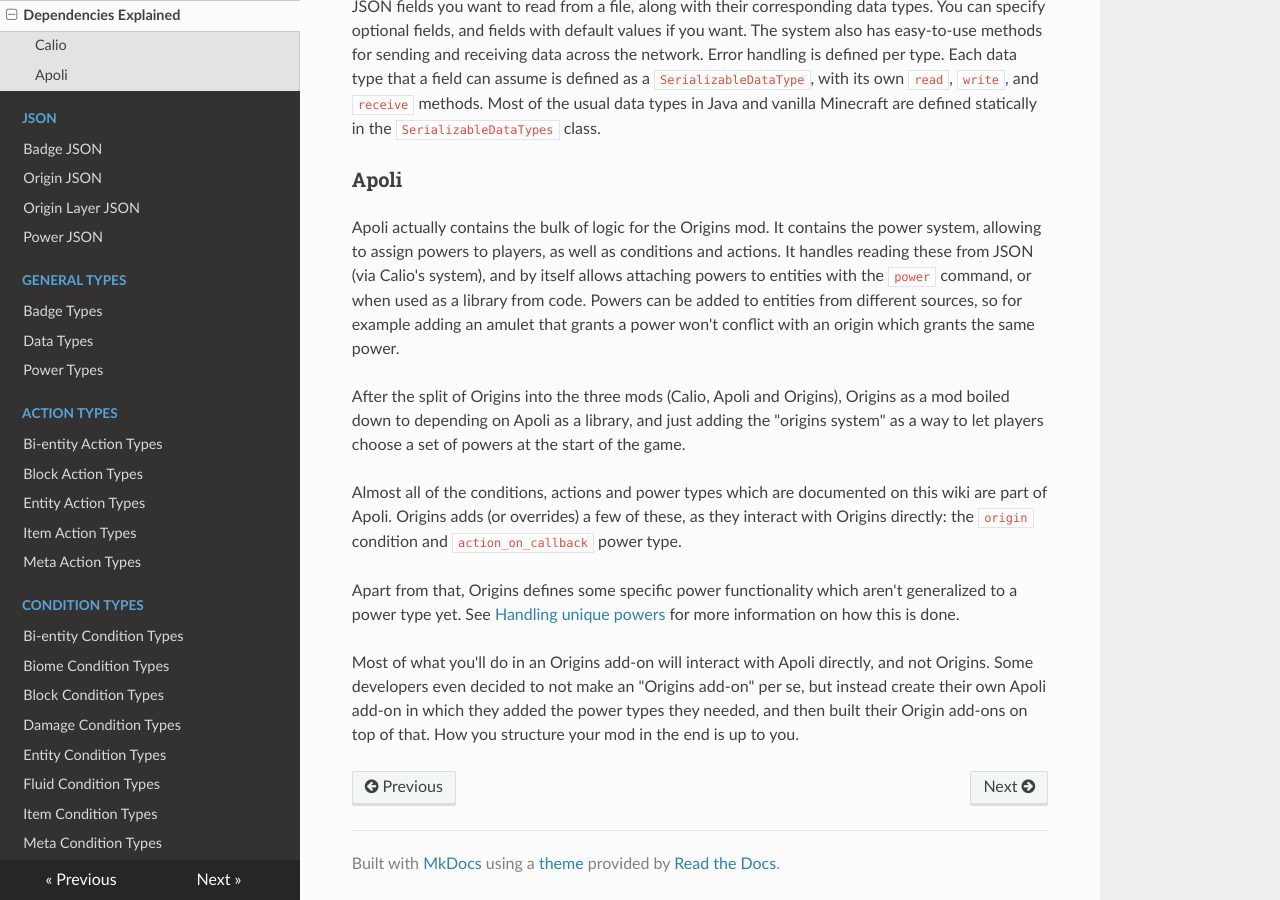
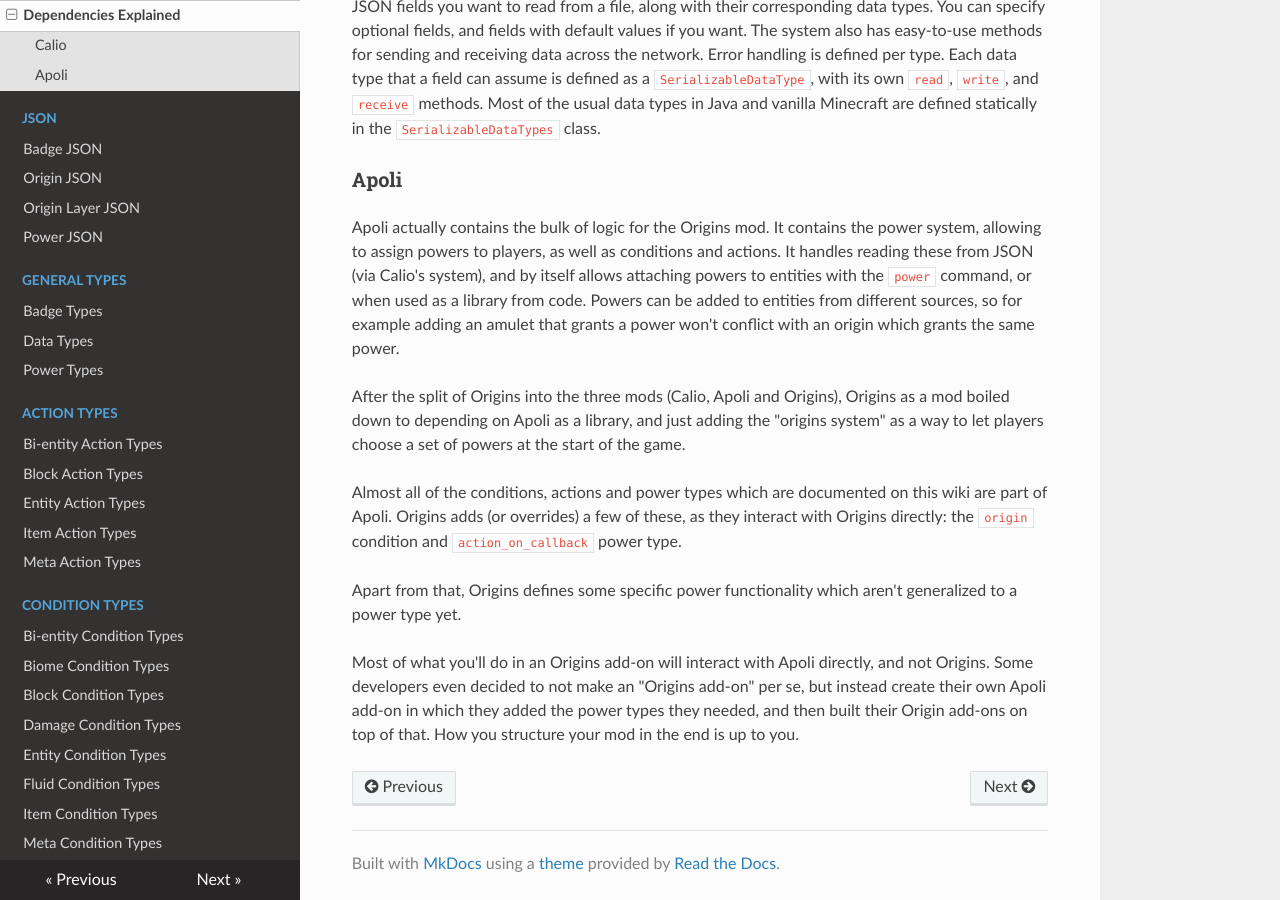
Before and after one commit to apace100/origins-docs, an MkDocs documentation site: the page built from docs/guides/addon/dependencies.md, in a window 1280 px wide and 900 px high, scrolled down 1016 px. Built offline with MkDocs 1.6.1, drawn with Linux system fonts in a browser that asks for light colours; nearby versions of some CDN libraries.

Commit message:
Updated `dependencies.md` (Guides)
Removed the mention of the 'Handling unique powers' page, as it doesn't exist yet.

```diff
--- a/docs/guides/addon/dependencies.md
+++ b/docs/guides/addon/dependencies.md
@@ -37,6 +37,6 @@ After the split of Origins into the three mods (Calio, Apoli and Origins), Origi
 
 Almost all of the conditions, actions and power types which are documented on this wiki are part of Apoli. Origins adds (or overrides) a few of these, as they interact with Origins directly: the `origin` condition and `action_on_callback` power type.
 
-Apart from that, Origins defines some specific power functionality which aren't generalized to a power type yet. See [Handling unique powers](unique_powers.md) for more information on how this is done.
+Apart from that, Origins defines some specific power functionality which aren't generalized to a power type yet.
 
 Most of what you'll do in an Origins add-on will interact with Apoli directly, and not Origins. Some developers even decided to not make an "Origins add-on" per se, but instead create their own Apoli add-on in which they added the power types they needed, and then built their Origin add-ons on top of that. How you structure your mod in the end is up to you.
```
